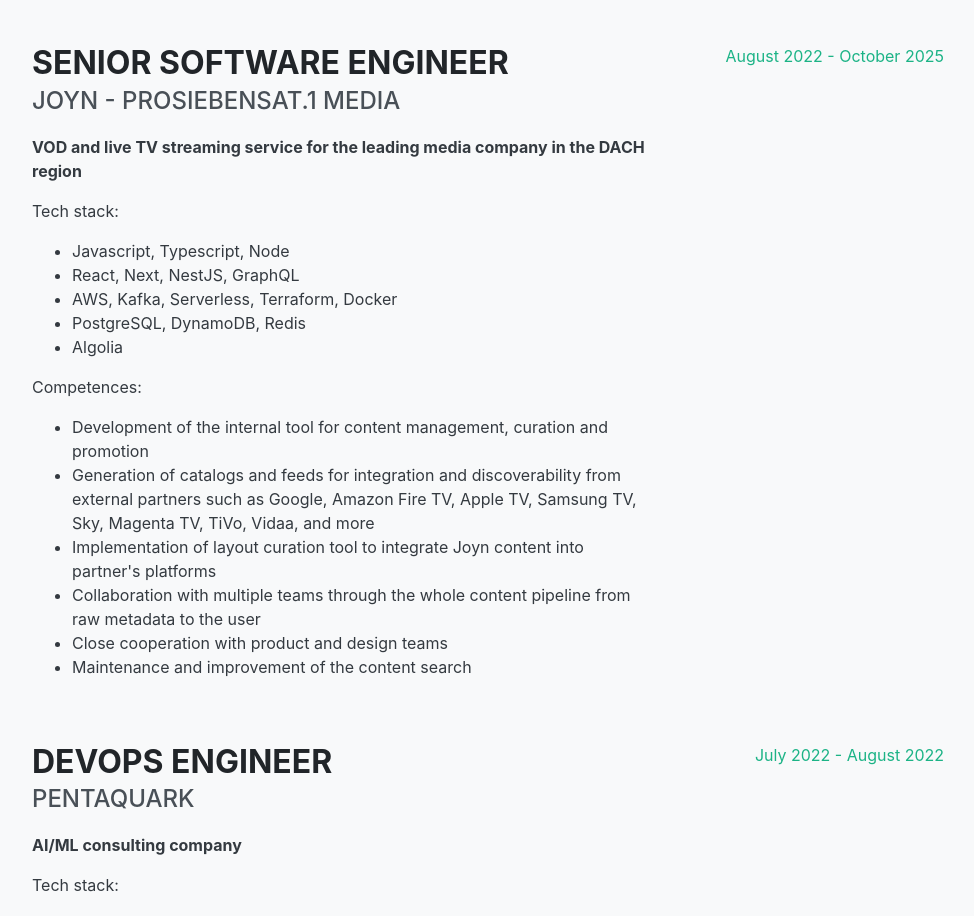
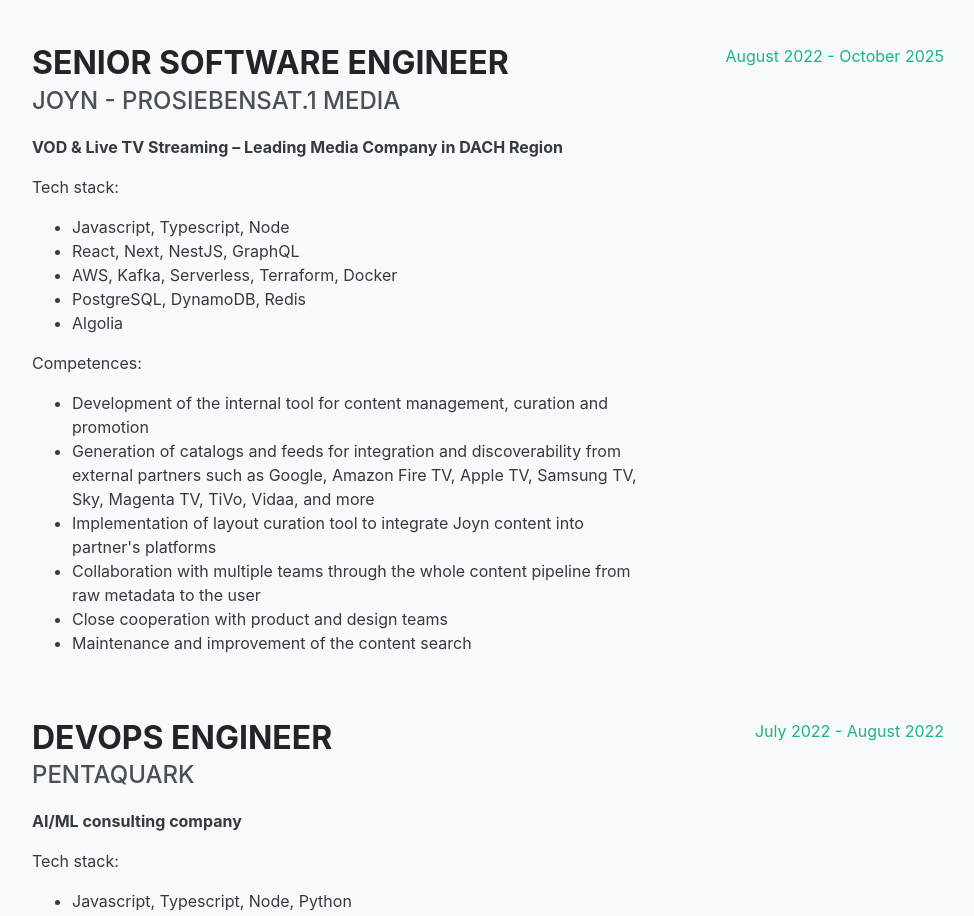
Before and after one commit to jheroje/resume, a React (Vite) app: page / in a window 1280 px wide. Shown: the part 920-1836 px from the top of the page, without its empty margins (288-1262 px from the left). Built offline with nearby package versions, Linux system fonts and the light colour scheme; a web font is replaced by a local one.

Commit message:
rephrase

```diff
--- a/src/components/Main.tsx
+++ b/src/components/Main.tsx
@@ -51,8 +51,7 @@ const Main = () => {
         >
           <p>
             <strong>
-              VOD and live TV streaming service for the leading media company in
-              the DACH region
+              VOD & Live TV Streaming – Leading Media Company in DACH Region
             </strong>
           </p>
 
```
